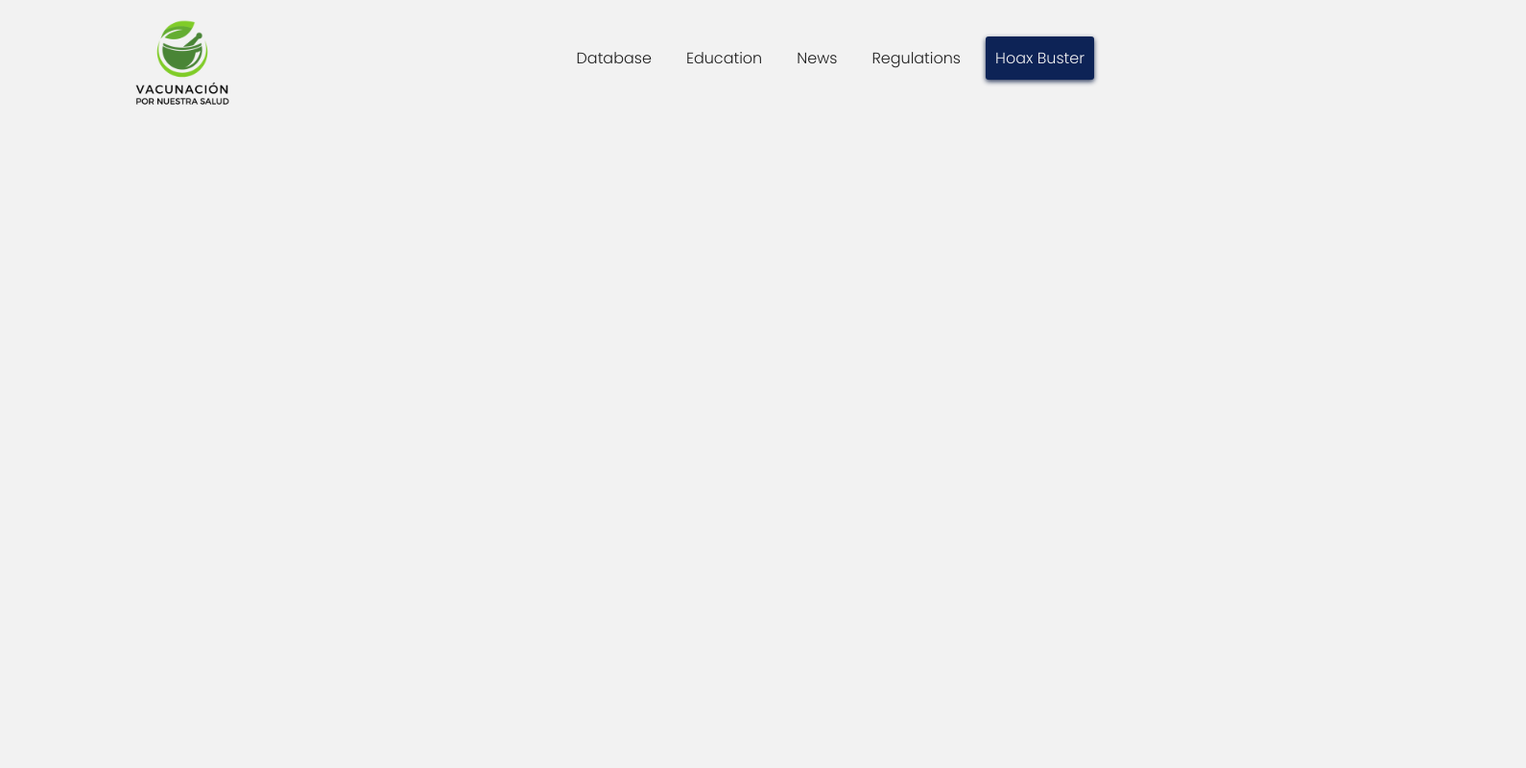
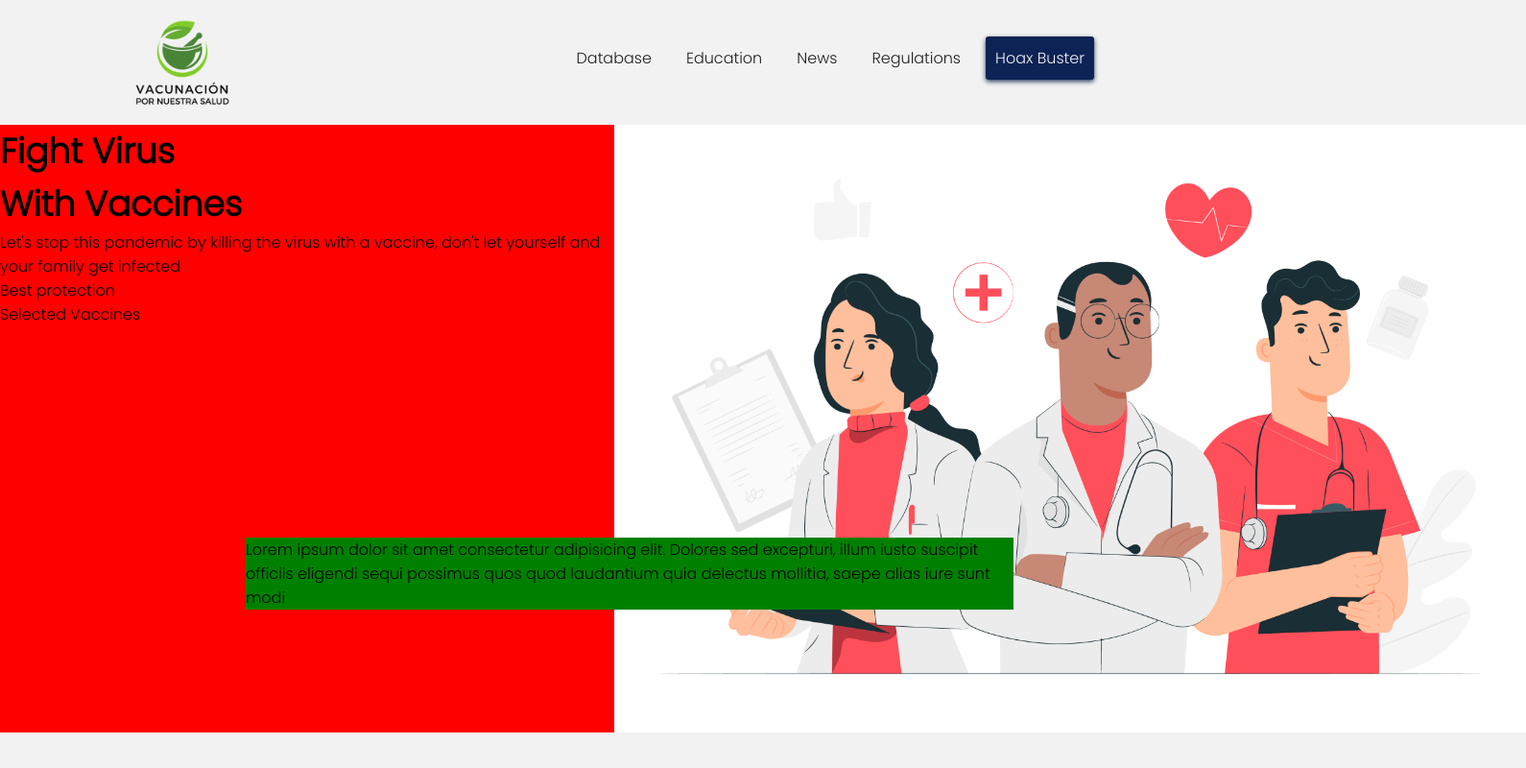
Before and after one commit to hA1nn-dot/Vaccination-campaign_front-end, a plain HTML site: page index.html in a window 1280 px wide. Shown: the whole page at 96% size, 1590 px wide, since content can reach past the window. Drawn offline with Linux system fonts and the light colour scheme.

Commit message:
Add: body

```diff
--- a/index.html
+++ b/index.html
@@ -28,5 +28,33 @@
         </div>
       </nav>
     </header>
+
+    <div class="container">
+      <div class="description">
+        <h1>
+          Fight Virus<br />
+          With Vaccines
+        </h1>
+        <p>
+          Let's stop this pandemic by killing the virus with a vaccine, don't
+          let yourself and your family get infected
+        </p>
+        <p>Best protection</p>
+        <p>Selected Vaccines</p>
+      </div>
+      <div class="image">
+        <img
+          class="img"
+          src="./img/doctors.jpg"
+          alt="Vector de Médico creado por storyset - www.freepik.es"
+          href="https://www.freepik.es/vectores/medico"
+        />
+      </div>
+      <div class="schedule-module">
+        Lorem ipsum dolor sit amet consectetur adipisicing elit. Dolores sed
+        excepturi, illum iusto suscipit officiis eligendi sequi possimus quos
+        quod laudantium quia delectus mollitia, saepe alias iure sunt modi
+      </div>
+    </div>
   </body>
 </html>
--- a/styles/index.css
+++ b/styles/index.css
@@ -74,3 +74,30 @@ nav > .logo {
 .btn > a {
   color: #f2f2f2;
 }
+
+/* Body styles */
+
+.container {
+  margin-top: 130px;
+  display: grid;
+  grid-template-columns: 50% 50%;
+}
+
+.description {
+  background-color: red;
+}
+.image {
+  background-color: #143581;
+}
+.img {
+  display: block;
+
+  width: 950px;
+}
+.schedule-module {
+  background-color: green;
+  width: 800px;
+  position: absolute;
+  left: 20%;
+  top: 70%;
+}
```
Also changed, not shown: img/License free.txt (added), img/License premium.txt (added), img/doctors.jpg (added), 3 other files.
